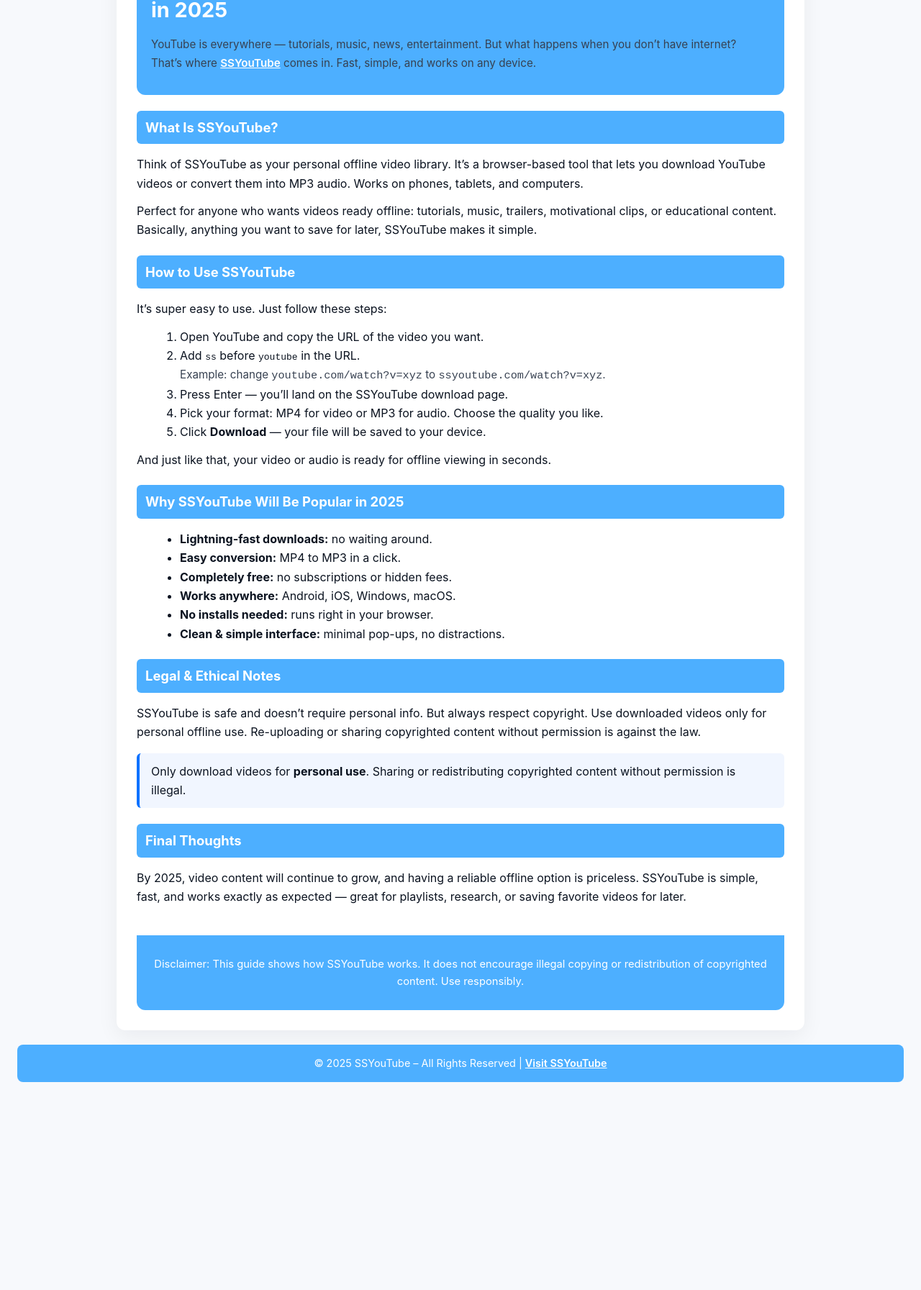
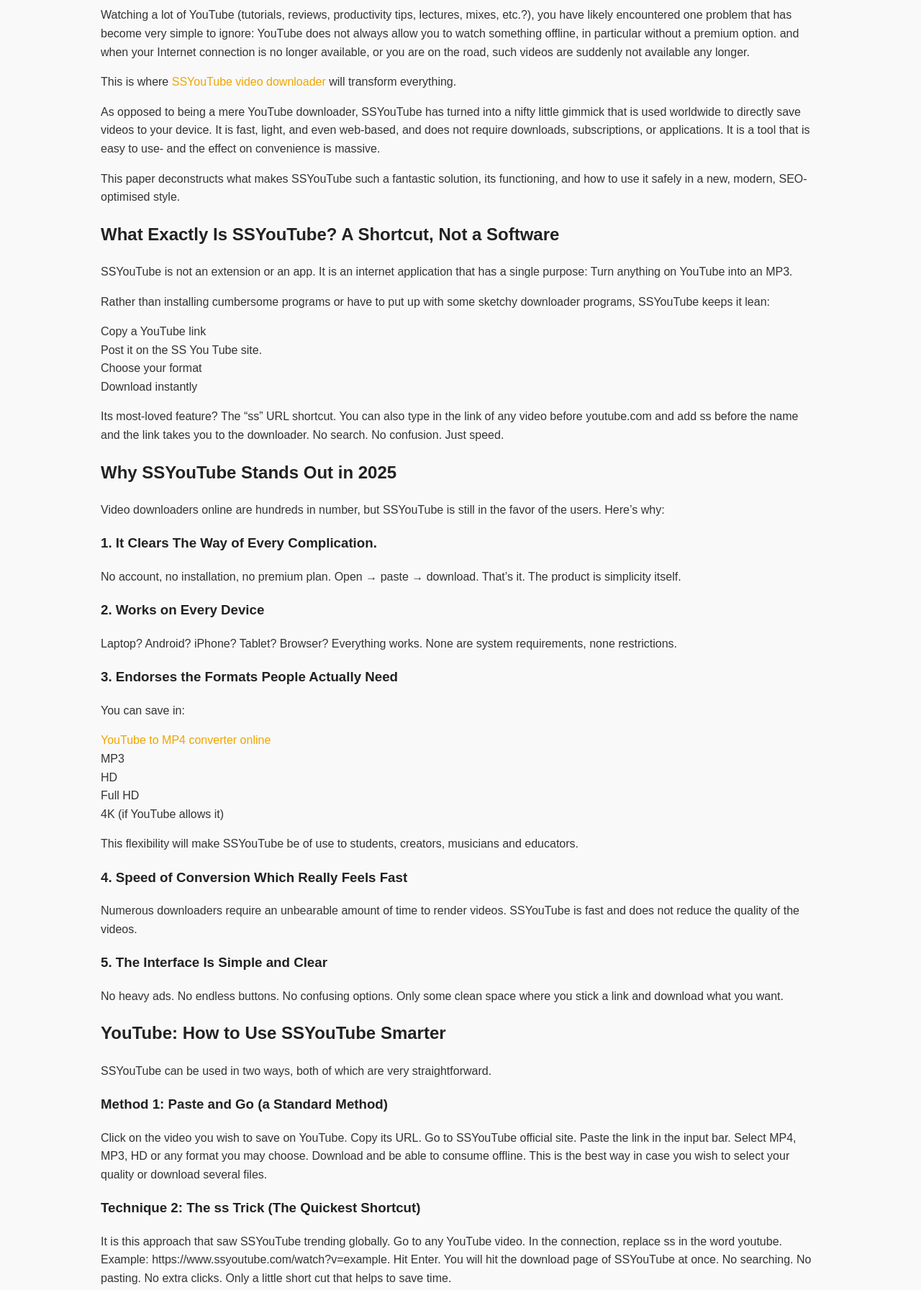
Before and after one commit to Sidra-sanaullah/ssyoutube_012, a plain HTML site: page index.html in a window 1280 px wide. Shown: the part 164-1957 px from the top of the page at 72% size. Before the commit the page ends 1692 px from the top, so only its background shows below. Drawn offline with Linux system fonts and the light colour scheme.

Commit message:
Update index.html

```diff
--- a/index.html
+++ b/index.html
@@ -1,186 +1,121 @@
-<!doctype html>
+<!DOCTYPE html>
 <html lang="en">
 <head>
-<meta name="robots" content="index, follow">
-<meta name="googlebot" content="index, follow">
-<meta name="bingbot" content="index, follow">
-  <meta charset="utf-8">
-  <meta name="viewport" content="width=device-width,initial-scale=1">
-  <title>SSYouTube – Download YouTube Videos Easily in 2025</title>
+<meta charset="UTF-8">
+<meta name="viewport" content="width=device-width, initial-scale=1.0">
+<title>SSYouTube: Save YouTube Videos Smarter, Faster and Offline</title>
 <style>
-    :root {
-      --max-width: 900px;
-      --accent: #0b72ff;
-      --sky-blue: #4dafff;
-    }
-
-    body {
-      font-family: Inter, ui-sans-serif, system-ui, -apple-system, 'Segoe UI', Roboto, 'Helvetica Neue', Arial;
-      line-height: 1.65;
-      margin: 0;
-      padding: 24px;
-      background: #f7f9fc;
-      color: #0b1320;
-    }
-
-    .wrap {
-      max-width: var(--max-width);
-      margin: 0 auto;
-      background: #fff;
-      padding: 28px;
-      border-radius: 12px;
-      box-shadow: 0 8px 30px rgba(11,17,32,0.06);
-    }
-
-    header {
-      background: var(--sky-blue);
-      padding: 20px;
-      border-radius: 12px;
-      margin-bottom: 20px;
-      color: white;
-    }
-
-    h1 {
-      font-size: 1.8rem;
-      margin: 0 0 8px;
-      color: white;
-    }
-
-    h2 {
-      font-size: 1.15rem;
-      margin-top: 22px;
-      background: var(--sky-blue);
-      padding: 8px 12px;
-      border-radius: 6px;
-      color: white;
-    }
-
-    p {
-      margin: 12px 0;
-    }
-
-    ol, ul {
-      margin: 12px 0 12px 20px;
-    }
-
-    blockquote {
-      margin: 16px 0;
-      padding: 12px 16px;
-      background: #f1f6ff;
-      border-left: 4px solid var(--accent);
-      border-radius: 6px;
-    }
-
-    .note {
-      font-size: 0.95rem;
-      color: #374151;
-    }
-
-    footer {
-      margin-top: 40px;
-      padding: 16px;
-      background: var(--sky-blue);
-      border-radius: 0 0 12px 12px;
-      text-align: center;
-      font-size: 0.92rem;
-      color: white;
-    }
-
-    .footer-bar {
-      margin-top: 20px;
-      padding: 14px;
-      background: var(--sky-blue);
-      text-align: center;
-      font-size: 0.9rem;
-      color: white;
-      border-radius: 8px;
-    }
-
-    .badge {
-      display: inline-block;
-      background: white;
-      color: var(--sky-blue);
-      padding: 6px 10px;
-      border-radius: 999px;
-      font-weight: 600;
-      font-size: 0.85rem;
-    }
-
-    a {
-      color: white;
-      text-decoration: underline;
-      font-weight: 600;
-    }
-
-    a:hover {
-      text-decoration: none;
-      opacity: 0.9;
-    }
+body {font-family: Arial, sans-serif; line-height: 1.6; margin:0; padding:0; color:#333; background:#f9f9f9;}
+.container {max-width:1000px; margin:auto; padding:20px;}
+h1, h2, h3 {color:#222;}
+a {color:#f0a500; text-decoration:none;}
+a:hover {text-decoration:underline;}
+ul {list-style:none; padding:0;}
+footer {background:#222; color:#fff; padding:20px 0; text-align:center; margin-top:40px;}
 </style>
 </head>
 <body>
-  <main class="wrap">
-    <header>
-      <span class="badge">Guide • 2025</span>
-      <h1>SSYouTube — The Easiest Way to Download YouTube Videos in 2025</h1>
-      <p class="note">
-        YouTube is everywhere — tutorials, music, news, entertainment. But what happens when you don’t have internet? That’s where <a href="https://www.ssyoutube.in" target="_blank">SSYouTube</a> comes in. Fast, simple, and works on any device.
-      </p>
-    </header>
 
-    <section>
-      <h2>What Is SSYouTube?</h2>
-      <p>Think of SSYouTube as your personal offline video library. It’s a browser-based tool that lets you download YouTube videos or convert them into MP3 audio. Works on phones, tablets, and computers.</p>
-      <p>Perfect for anyone who wants videos ready offline: tutorials, music, trailers, motivational clips, or educational content. Basically, anything you want to save for later, SSYouTube makes it simple.</p>
-    </section>
+<div class="container">
+<h1>SSYouTube: Save YouTube Videos Smarter, Faster and Offline</h1>
 
-    <section>
-      <h2>How to Use SSYouTube</h2>
-      <p>It’s super easy to use. Just follow these steps:</p>
-      <ol>
-        <li>Open YouTube and copy the URL of the video you want.</li>
-        <li>Add <code>ss</code> before <code>youtube</code> in the URL.
-          <div class="note">Example: change <code>youtube.com/watch?v=xyz</code> to <code>ssyoutube.com/watch?v=xyz</code>.</div>
-        </li>
-        <li>Press Enter — you’ll land on the SSYouTube download page.</li>
-        <li>Pick your format: MP4 for video or MP3 for audio. Choose the quality you like.</li>
-        <li>Click <strong>Download</strong> — your file will be saved to your device.</li>
-      </ol>
-      <p>And just like that, your video or audio is ready for offline viewing in seconds.</p>
-    </section>
+<h2>Introduction</h2>
+<p>Watching a lot of YouTube (tutorials, reviews, productivity tips, lectures, mixes, etc.?), you have likely encountered one problem that has become very simple to ignore: YouTube does not always allow you to watch something offline, in particular without a premium option. and when your Internet connection is no longer available, or you are on the road, such videos are suddenly not available any longer.</p>
+<p>This is where <a href="https://ssyoutube.in" target="_blank" rel="noopener noreferrer">SSYouTube video downloader</a> will transform everything.</p>
+<p>As opposed to being a mere YouTube downloader, SSYouTube has turned into a nifty little gimmick that is used worldwide to directly save videos to your device. It is fast, light, and even web-based, and does not require downloads, subscriptions, or applications. It is a tool that is easy to use- and the effect on convenience is massive.</p>
+<p>This paper deconstructs what makes SSYouTube such a fantastic solution, its functioning, and how to use it safely in a new, modern, SEO-optimised style.</p>
 
-    <section>
-      <h2>Why SSYouTube Will Be Popular in 2025</h2>
+<h2>What Exactly Is SSYouTube? A Shortcut, Not a Software</h2>
+<p>SSYouTube is not an extension or an app. It is an internet application that has a single purpose: Turn anything on YouTube into an MP3.</p>
+<p>Rather than installing cumbersome programs or have to put up with some sketchy downloader programs, SSYouTube keeps it lean:</p>
 <ul>
-        <li><strong>Lightning-fast downloads:</strong> no waiting around.</li>
-        <li><strong>Easy conversion:</strong> MP4 to MP3 in a click.</li>
-        <li><strong>Completely free:</strong> no subscriptions or hidden fees.</li>
-        <li><strong>Works anywhere:</strong> Android, iOS, Windows, macOS.</li>
-        <li><strong>No installs needed:</strong> runs right in your browser.</li>
-        <li><strong>Clean & simple interface:</strong> minimal pop-ups, no distractions.</li>
+<li>Copy a YouTube link</li>
+<li>Post it on the SS You Tube site.</li>
+<li>Choose your format</li>
+<li>Download instantly</li>
 </ul>
-    </section>
+<p>Its most-loved feature? The “ss” URL shortcut. You can also type in the link of any video before youtube.com and add ss before the name and the link takes you to the downloader. No search. No confusion. Just speed.</p>
 
-    <section>
-      <h2>Legal & Ethical Notes</h2>
-      <p>SSYouTube is safe and doesn’t require personal info. But always respect copyright. Use downloaded videos only for personal offline use. Re-uploading or sharing copyrighted content without permission is against the law.</p>
-      <blockquote>
-        Only download videos for <strong>personal use</strong>. Sharing or redistributing copyrighted content without permission is illegal.
-      </blockquote>
-    </section>
+<h2>Why SSYouTube Stands Out in 2025</h2>
+<p>Video downloaders online are hundreds in number, but SSYouTube is still in the favor of the users. Here’s why:</p>
+<h3>1. It Clears The Way of Every Complication.</h3>
+<p>No account, no installation, no premium plan. Open → paste → download. That’s it. The product is simplicity itself.</p>
+<h3>2. Works on Every Device</h3>
+<p>Laptop? Android? iPhone? Tablet? Browser? Everything works. None are system requirements, none restrictions.</p>
+<h3>3. Endorses the Formats People Actually Need</h3>
+<p>You can save in:</p>
+<ul>
+<li><a href="https://ssyoutube.in" target="_blank" rel="noopener noreferrer">YouTube to MP4 converter online</a></li>
+<li>MP3</li>
+<li>HD</li>
+<li>Full HD</li>
+<li>4K (if YouTube allows it)</li>
+</ul>
+<p>This flexibility will make SSYouTube be of use to students, creators, musicians and educators.</p>
+<h3>4. Speed of Conversion Which Really Feels Fast</h3>
+<p>Numerous downloaders require an unbearable amount of time to render videos. SSYouTube is fast and does not reduce the quality of the videos.</p>
+<h3>5. The Interface Is Simple and Clear</h3>
+<p>No heavy ads. No endless buttons. No confusing options. Only some clean space where you stick a link and download what you want.</p>
 
-    <section>
-      <h2>Final Thoughts</h2>
-      <p>By 2025, video content will continue to grow, and having a reliable offline option is priceless. SSYouTube is simple, fast, and works exactly as expected — great for playlists, research, or saving favorite videos for later.</p>
-    </section>
+<h2>YouTube: How to Use SSYouTube Smarter</h2>
+<p>SSYouTube can be used in two ways, both of which are very straightforward.</p>
+<h3>Method 1: Paste and Go (a Standard Method)</h3>
+<p>Click on the video you wish to save on YouTube. Copy its URL. Go to SSYouTube official site. Paste the link in the input bar. Select MP4, MP3, HD or any format you may choose. Download and be able to consume offline. This is the best way in case you wish to select your quality or download several files.</p>
+<h3>Technique 2: The ss Trick (The Quickest Shortcut)</h3>
+<p>It is this approach that saw SSYouTube trending globally. Go to any YouTube video. In the connection, replace ss in the word youtube. Example: https://www.ssyoutube.com/watch?v=example. Hit Enter. You will hit the download page of SSYouTube at once. No searching. No pasting. No extra clicks. Only a little short cut that helps to save time.</p>
+
+<h2>Is SSYouTube Safe? Here's the Clear Answer</h2>
+<p>Yes - SSYouTube is not usually a bad thing, however, how you use it is.</p>
+<p>To ensure that your device and data are safe:</p>
+<ul>
+<li>Only the official SSYouTube site can be used.</li>
+<li>Do not be a victim of irritating advertisements or deceptive popups.</li>
+<li>Install no extensions you are not familiar with.</li>
+<li>Do not download pirated films or subscribe to copyrighted material.</li>
+<li>Never share publicly or publicly view.</li>
+</ul>
+<p>SSYouTube is a stable and safe tool when utilized responsibly.</p>
+
+<h2>Legal Side of SSYouTube</h2>
+<p>YouTube does not allow downloading a copyrighted material unless it has been authorized by the owner. The legality will therefore depend on the kind of content that you are saving.</p>
+<h3>You CAN download:</h3>
+<ul>
+<li>Your own uploaded videos</li>
+<li>Guide to personal offline learning</li>
+<li>Creative Commons/copyright free materials</li>
+<li>Public domain videos</li>
+<li>Unredistributed educational materials</li>
+</ul>
+<h3>You CANNOT download:</h3>
+<ul>
+<li>Premium or paid videos</li>
+<li>Copyrighted movies</li>
+<li>Study content not to be downloaded free</li>
+<li>Videos to re-publish into your own channel</li>
+</ul>
+<p>Personal use = fine. Sharing or giving out = not permitted.</p>
+
+<h2>Troubleshooting</h2>
+<p>Even great tools can glitch. The following are the ways to resolve the typical problems:</p>
+<h3>1. Page Not Loading</h3>
+<ul>
+<li>Refresh your browser</li>
+<li>Change to another browser.</li>
+<li>Clear cache and cookies</li>
+</ul>
+<h3>2. Downloads Aren’t in HD</h3>
+<p>Select a better format such as the 720p or 1080p where possible.</p>
+<h3>3. Only Audio Downloads</h3>
+<p>It is possible that you chose an MP3 format out of mistake.</p>
+<h3>4. Too Many Redirects</h3>
+<p>You should close the unneeded tabs and make sure that you are at the official SSYouTube version.</p>
+
+<h2>Conclusions</h2>
+<p>SSYouTube is also one of the cleverest, quickest and the easiest methods of saving YouTube videos offline. Its mix of quick conversion, zero installation, strong format support, and universal integration of devices renders it a one-stop device to millions of individuals. You need to save a tutorial, a music mashup, a workout routine, a lecture, is it on SSYouTube, you have the freedom to do offline with a few clicks, or the notorious ss shortcut, even faster.</p>
 
 <footer>
-      <p>Disclaimer: This guide shows how SSYouTube works. It does not encourage illegal copying or redistribution of copyrighted content. Use responsibly.</p>
+<p>&copy; 2025 SSYouTube. All Rights Reserved.</p>
 </footer>
-  </main>
 
-  <div class="footer-bar">
-    © 2025 SSYouTube – All Rights Reserved | <a href="https://www.ssyoutube.in" target="_blank">Visit SSYouTube</a>
-  </div>
 </body>
 </html>
```
Lines whose indentation alone changed are shown as unchanged.
